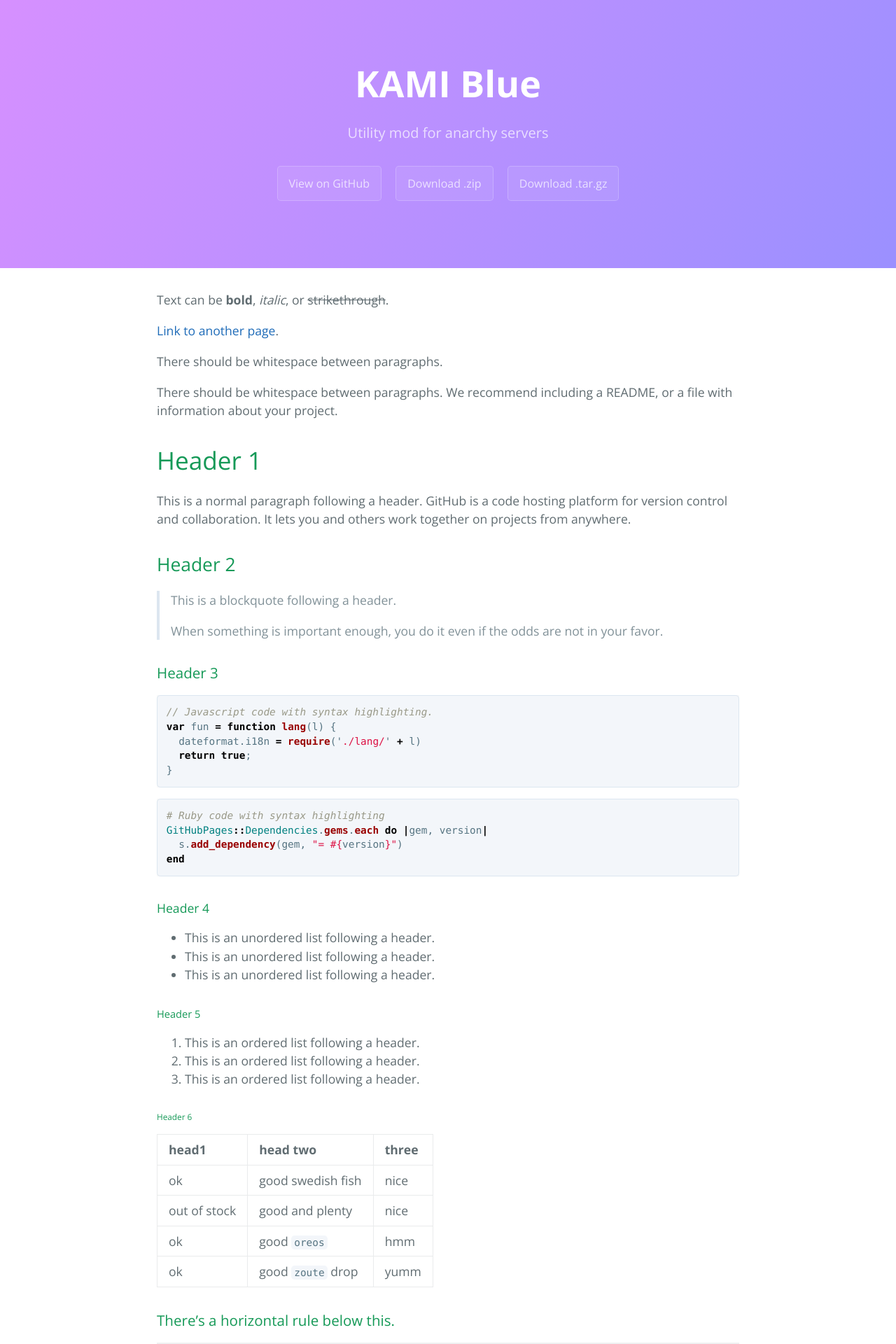
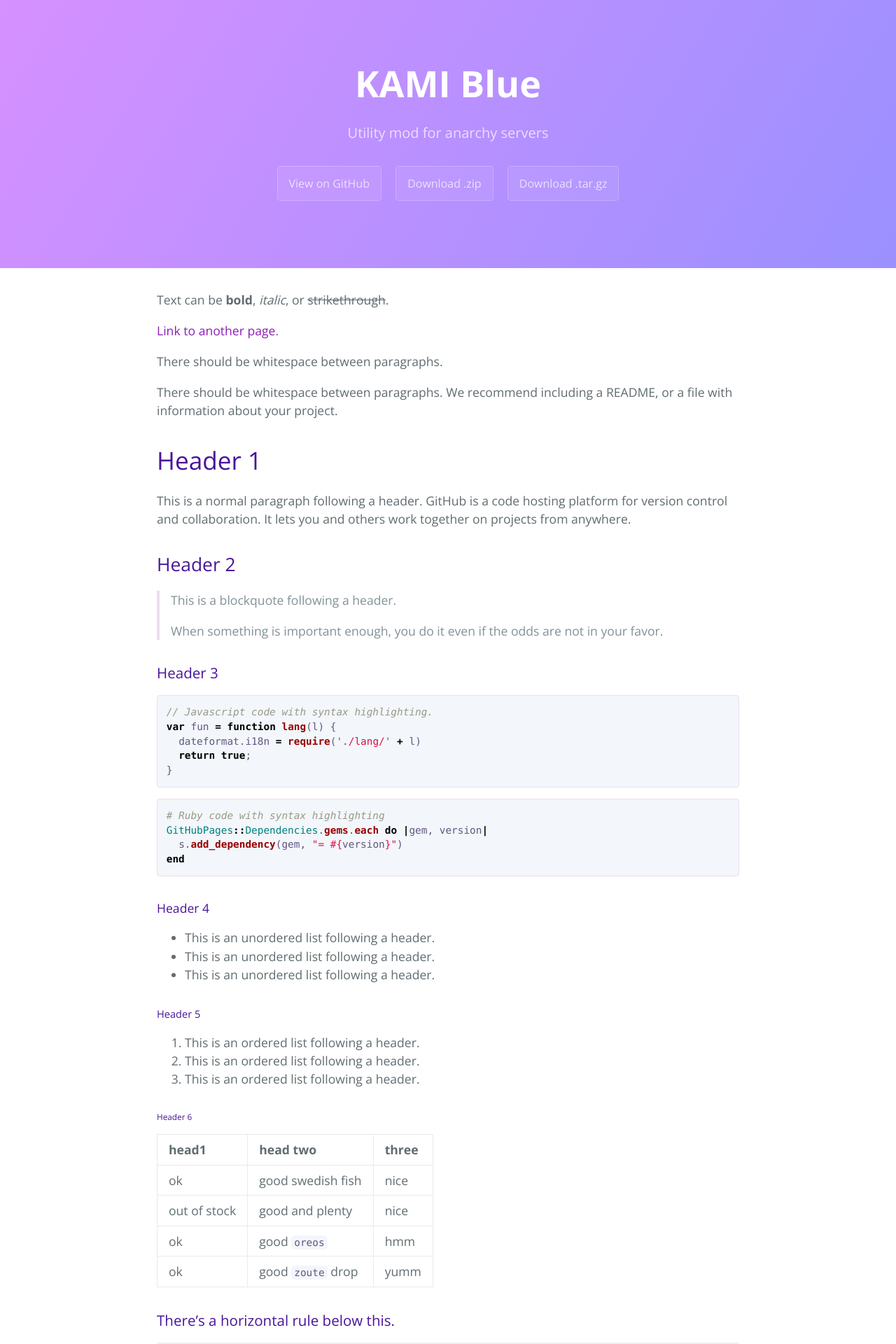
Before and after one commit to kami-blue/website, a Jekyll site: the page built from docs/index.md, in a window 1280 px wide. Shown: the top 1920 px of the page at 70% size. Built offline with Jekyll 4.4.1, drawn with Linux system fonts in a browser that asks for light colours.

Commit message:
update colors

```diff
--- a/docs/_sass/variables.scss
+++ b/docs/_sass/variables.scss
@@ -8,16 +8,16 @@ $header-bg-color: #9b90ff !default;
 $header-bg-color-secondary: #d690ff !default;
 
 // Text
-$section-headings-color: #159957 !default;
+$section-headings-color: #481599 !default;
 $body-text-color: #606c71 !default;
-$body-link-color: #1e6bb8 !default;
+$body-link-color: #8c1eb8 !default;
 $blockquote-text-color: #819198 !default;
 
 // Code
 $code-bg-color: #f3f6fa !default;
-$code-text-color: #567482 !default;
+$code-text-color: #625682 !default;
 
 // Borders
-$border-color: #dce6f0 !default;
-$table-border-color: #e9ebec !default;
-$hr-border-color: #eff0f1 !default;
+$border-color: #eddcf0 !default;
+$table-border-color: #ebe9ec !default;
+$hr-border-color: #f1eff1 !default;
```
